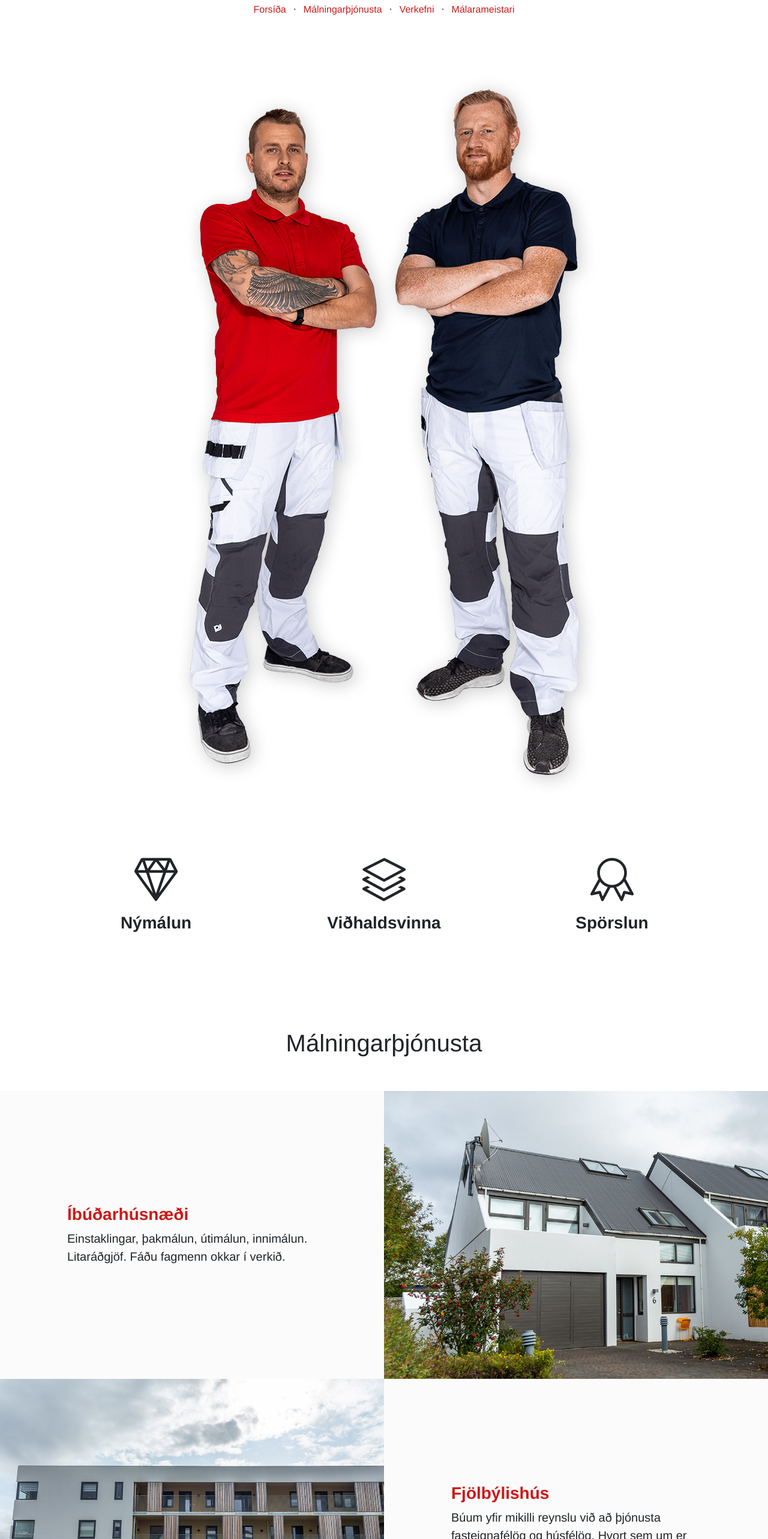
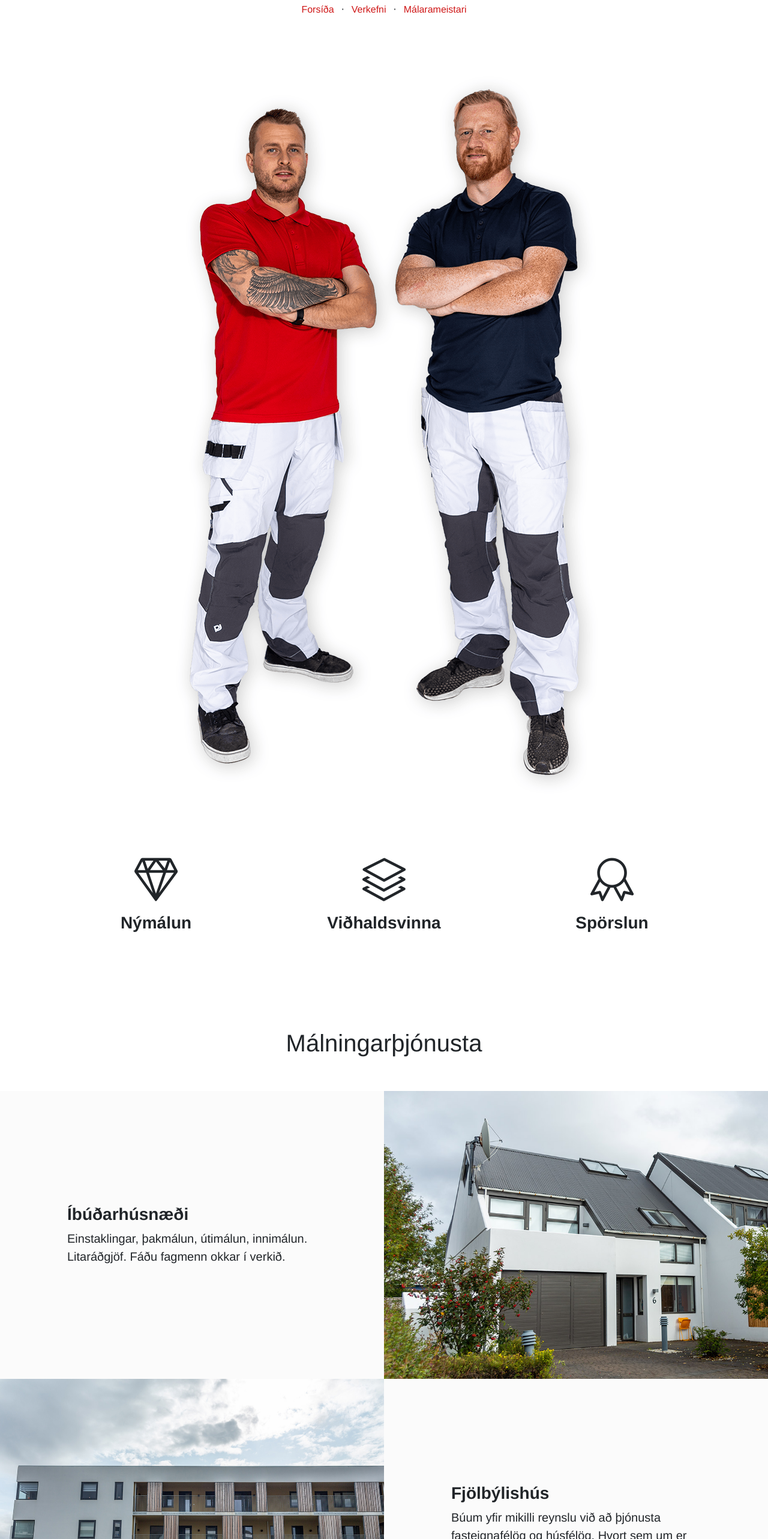
Before and after one commit to jonrh/jonogmarteinn.is, a Gatsby app: page / in a window 1280 px wide. Shown: the part 234-2800 px from the top of the page at 60% size. Built offline with nearby package versions, Linux system fonts and the light colour scheme.

Commit message:
Disabled Málningarþjónusta links
Disabling links to /málningarþjónusta pages in preparation for switching the production site over. The plan is to add them back later when I have written the content for it.

```diff
--- a/src/components/NavigationLinks.js
+++ b/src/components/NavigationLinks.js
@@ -16,8 +16,8 @@ const NavigationLinks = () => {
       <ul className="list-inline">
         <ListLink label="Forsíða" href="/" />
         <ListLinkSeperator />
-        <ListLink label="Málningarþjónusta" href="/málningarþjónusta" />
-        <ListLinkSeperator />
+        {/*<ListLink label="Málningarþjónusta" href="/málningarþjónusta" />*/}
+        {/*<ListLinkSeperator />*/}
         <ListLink label="Verkefni" href="/verkefni" />
         <ListLinkSeperator />
         <ListLink label="Málarameistari" href="/málarameistari" />
--- a/src/pages/index.js
+++ b/src/pages/index.js
@@ -83,7 +83,8 @@ const Index = (props) => {
                 role="img" aria-label="Hvítt íbúðarhúsnæði með gráblátt þak"
               />
               <div className="col-lg-6 order-lg-1 my-auto showcase-text">
-                <H3Link label="Íbúðarhúsnæði" href="/málningarþjónusta/íbúðarhúsnæði" />
+                {/*<H3Link label="Íbúðarhúsnæði" href="/málningarþjónusta/íbúðarhúsnæði" />*/}
+                <h3>Íbúðarhúsnæði</h3>
                 <p className="lead mb-0">
                   Einstaklingar, þakmálun, útimálun, innimálun. Litaráðgjöf. Fáðu fagmenn okkar í verkið.
                 </p>
@@ -97,7 +98,8 @@ const Index = (props) => {
                 role="img" aria-label="Nýmálað hvítt fjölbýlishús"
               />
               <div className="col-lg-6 my-auto showcase-text">
-                <H3Link label="Fjölbýlishús" href="/málningarþjónusta/fjölbýlishús" />
+                {/*<H3Link label="Fjölbýlishús" href="/málningarþjónusta/fjölbýlishús" />*/}
+                <h3>Fjölbýlishús</h3>
                 <p className="lead mb-0">
                   Búum yfir mikilli reynslu við að þjónusta fasteignafélög og húsfélög. Hvort sem um er
                   að ræða nýbyggingu eða viðhaldsvinnu.
@@ -112,7 +114,8 @@ const Index = (props) => {
                 role="img" aria-label="Hvítt atvinnuhúsnæði"
               />
               <div className="col-lg-6 order-lg-1 my-auto showcase-text">
-                <H3Link label="Atvinnuhúsnæði" href="/málningarþjónusta/atvinnuhúsnæði" />
+                {/*<H3Link label="Atvinnuhúsnæði" href="/málningarþjónusta/atvinnuhúsnæði" />*/}
+                <h3>Atvinnuhúsnæði</h3>
                 <p className="lead mb-0">
                   Stofnanir og fyrirtæki af öllum stærðum og gerðum.
                 </p>
@@ -126,7 +129,8 @@ const Index = (props) => {
                 role="img" aria-label="Appelsínugult handriði í stigagangi með grábláum vegg"
               />
               <div className="col-lg-6 my-auto showcase-text">
-                <H3Link label="Sérverkefni" href="/málningarþjónusta/sérverkefni" />
+                {/*<H3Link label="Sérverkefni" href="/málningarþjónusta/sérverkefni" />*/}
+                <h3>Sérverkefni</h3>
                 <p className="lead mb-0">
                   Tökum að okkur hverskonar smærri sérverkefni. Ef það er kominn tími á að gefa pallinum
                   og skjólveggnum ást og alúð þá reddum við þér fljótt og örugglega.
@@ -138,7 +142,9 @@ const Index = (props) => {
           {/* Verkefni heading */}
           <div className="row heading no-gutters">
             <div className="col text-center">
-              <h2 className="h1">Verkefni</h2>
+              <a href="/verkefni">
+                <h2 className="h1">Verkefni</h2>
+              </a>
             </div>
           </div>
 
```
